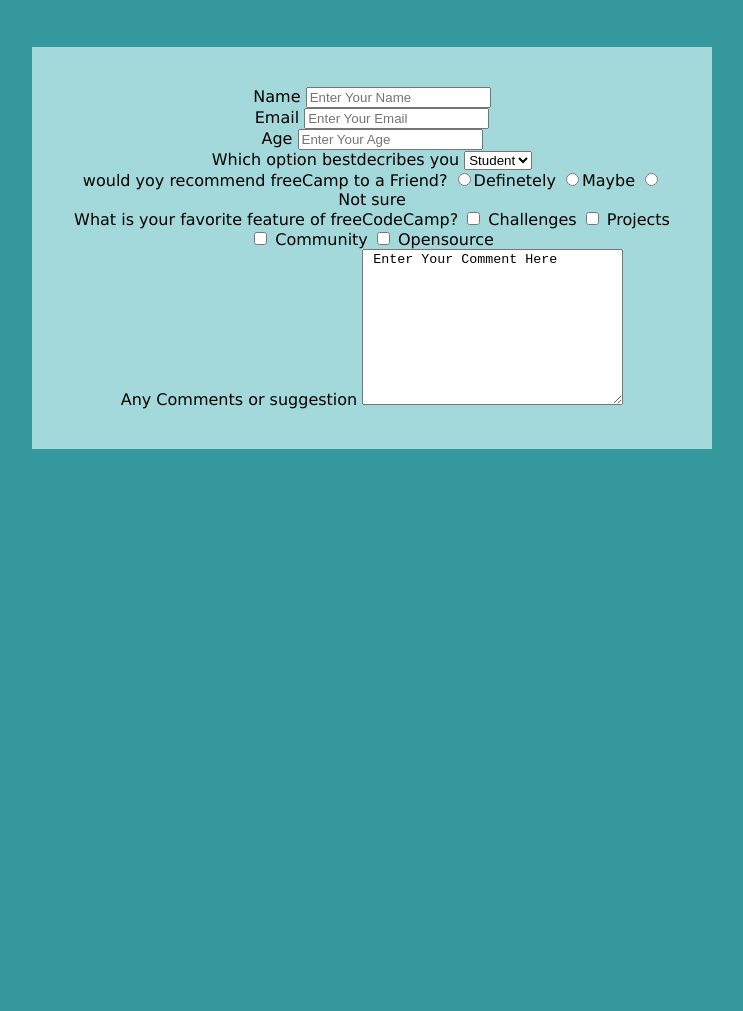
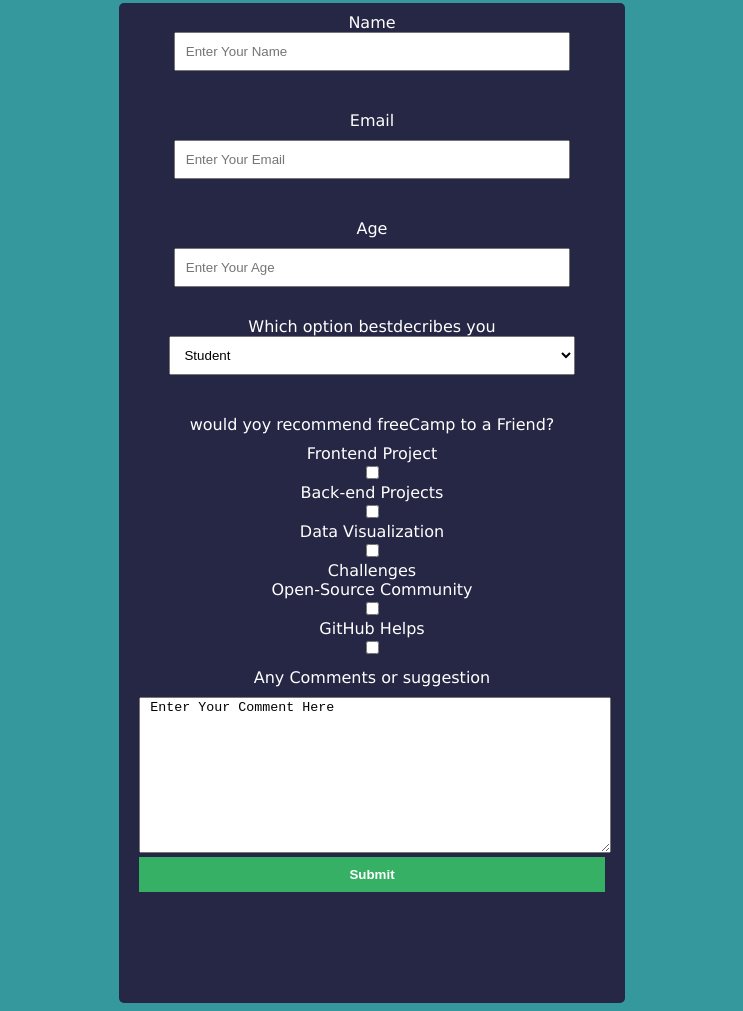
Before and after one commit to Muhaked/Survey-Form, a plain HTML site: page index.html in a window 1280 px wide. Shown: the part 113-1124 px from the top of the page, without its empty margins (268-1011 px from the left). Before the commit the page ends 800 px from the top, so only its background shows below. Drawn offline with Linux system fonts and the light colour scheme.

Commit message:
ike html css modification

```diff
--- a/index.html
+++ b/index.html
@@ -13,26 +13,40 @@
 
     <h1 id="title">Sample Survey Form</h1>
     <p id="desription">Thank you for taking the time to help us improve the platform </p>
+    <!-- form section starts -->
+    <section class="form-section">
     <form id="survey-form">
         <div class="form-control">
+            <div class="lable">
                 <label for="name" id="=name">Name</label>
+            </div>
+
             <input type="text" id="name" placeholder="Enter Your Name">
         </div>
 
         <div class="form-control">
+            <div class="label">
                 <label for="email" id="=email*">Email</label>
+            </div>
+
             <input type="email" id="email" placeholder="Enter Your Email">
         </div>
 
         <div class="form-control">
+            <div class="label">
                 <label for="age" id="=email*">Age</label>
+            </div>
+
             <input type="age" id="email" placeholder="Enter Your Age">
         </div>
 
         <div class="form-control">
+            <div class="lable">
                 <label for="role" id="role">Which option bestdecribes you </label>
+            </div>
+
             <select name="role" id="role">
-    <option value="student">Student</option>
+    <option  value="student">Student</option>
     <option value="doctor">doctor</option>
     <option value="intern">intern</option>
     <option value="other">Other</option>
@@ -40,44 +54,63 @@
         </div>
 
         <div class="form-control">
+            <div class="label">
                 <label> would yoy recommend freeCamp to a Friend?</label>
-            <label for="recommend">
-<input type="radio" id="recommend-1" name="recomende">Definetely</input>
-<label for="recommend">
-    <input type="radio" id="recommend-1" name="recomende">Maybe</input>
+            </div>
 
-    <label for="recommend">
-        <input type="radio" id="recommend-1" name="recomende">Not sure</input>
+            <!-- <label for="recommend"> -->
 
+<!-- check boxes here -->
+<div class="chk-container">
+    <div class="chk1">
+        <label for="chk">Frontend Project </label>
 
-        <div class="form-control">
-            <label for="input-1">
-                What is your favorite feature of freeCodeCamp?
-            </label>
+    <input type="checkbox" id="checkbox1">
+    </div>
+        <div class="chk1">
+        <label for="chk">Back-end Projects</label>
 
-            <label for="input-1">
-                <input type="checkbox"> Challenges
-                <input type="checkbox"> Projects
-                <input type="checkbox"> Community
-                <input type="checkbox"> Opensource
-            </label>
+    <input type="checkbox" id="checkbox1">
     </div>
+        <div class="chk2">
+        <label for="chk">Data Visualization </label>
+
+    <input type="checkbox" id="checkbox1">
+    </div>
+     <div class="chk3">
+        <label for="chk"> Challenges </label>
+
+     <div class="chk4">
+        <label for="chk">Open-Source Community </label>
+
+    <input type="checkbox" id="checkbox1">
+    </div>
+     <div class="chk2">
+        <label for="chk">GitHub Helps </label>
+
+    <input type="checkbox" id="checkbox1">
+    </div>
+
+</div>
+<!-- check boxes ends here -->
 
 
 
-        </label>
+        <div class="form-contrn1">
+<div class="label">
+<label for="comment">Any Comments or suggestion </label>
 </div>
 
-
-        <div class="form-contrn1">
-
-            <label for="comment">Any Comments or suggestion </label>
-            <textarea name="comment" id="comment" cols="30" rows="10"> Enter Your Comment Here</textarea>
+            <textarea class="text" name="comment" id="comment" cols="30" rows="10"> Enter Your Comment Here</textarea>
 
         </div>
-
+<div class="btn">
+    <button btn-submit>Submit</button>
+</div>
 
     </form>
+    </section>
+    <!-- form section ends -->
 
 </body>
 
--- a/style.css
+++ b/style.css
@@ -12,11 +12,59 @@
   text-align: center;
 }
 
-form {
+.form-section {
+  width: 40%;
+  height: 1000px;
+  margin: 0 auto;
+  background: #262645;
+  color: #fff;
+  border-radius: 5px;
+}
+.form-control {
+  margin: 10px;
+  padding: 10px;
+  display: block;
+}
+input {
+  width: 80%;
+  padding: 10px;
+}
+.label {
+  padding: 10px;
+}
+select {
+  width: 87%;
+  padding: 10px;
+}
+.btn-container {
+  border: 1px solid;
+  display: flex;
+  flex-direction: column;
+  justify-content: flex-start;
+  align-items: start;
+}
+.text {
+  width: 100%;
+}
+.btn {
+  width: 100%;
+}
+button {
+  padding: 10px;
+  width: 100%;
+  background: #36b065;
+  color: #fff;
+  border: none;
+  font-size: 600;
+  font-weight: bold;
+}
+.chk1 {
+  position: relative;
+}
+/* form {
   background-color: #a4d9db;
   max-width: 600px;
   margin: 60px auto;
   padding: 40px 40px;
   box-shadow: 3px 5px 10px rgba(1, 10, 0, 0);
-}
-/* kfmk */
+} */
```
Lines whose indentation alone changed are shown as unchanged.
